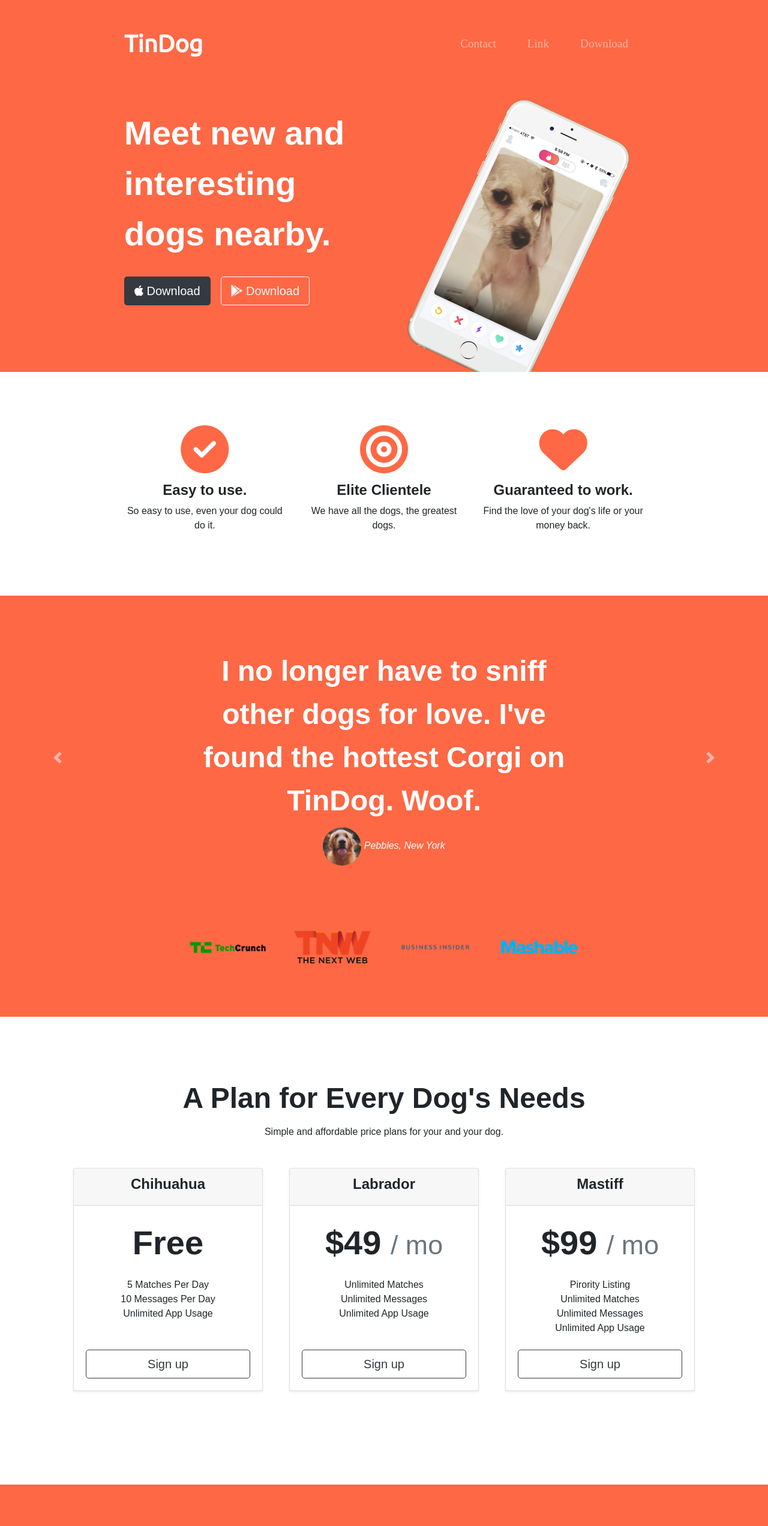
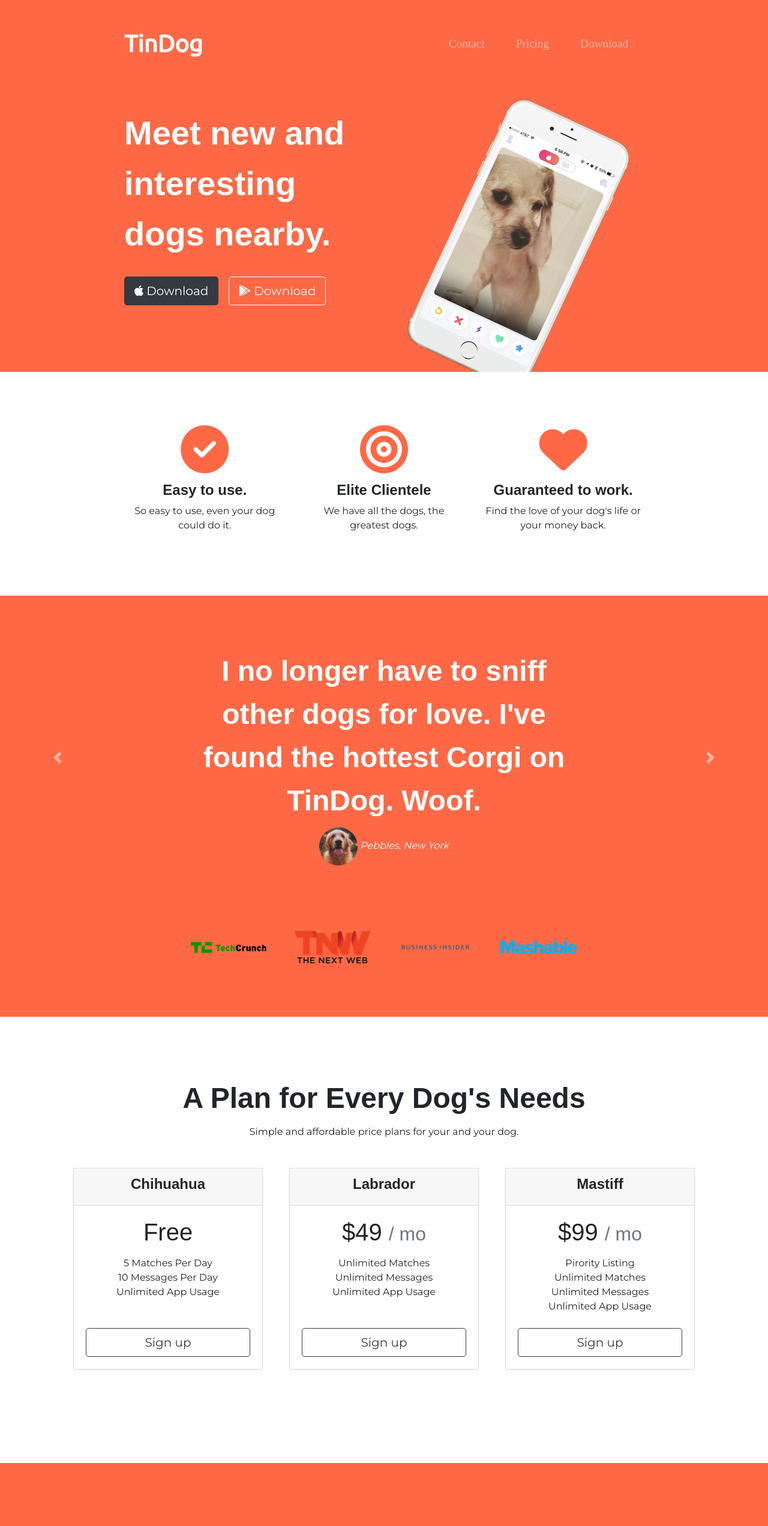
Before and after one commit to samreality4/tindogmaster, a plain HTML site: page index.html in a window 1280 px wide. Shown: the top 2544 px of the page at 60% size. Drawn offline with nearby package versions, Linux system fonts and the light colour scheme.

Commit message:
refractor overall code

```diff
--- a/css/styles.css
+++ b/css/styles.css
@@ -1,34 +1,50 @@
 /* Generic Elements */
-body {
-  font-family: "Montserrat-Black", sans-serif;
+
+
+h1, h2, h3, h4, h5, h6 {
+font-family: "Montserrat-Black", sans-serif;
 }
 
-h1 {
+h2 {
+  font-size: 3rem;
+  font-weight: bold;
+  line-height: 1.5;
+}
+
+h3 {
+  font-size: 1.5rem;
+  font-weight: bold;
+}
+
+body {
+  font-family: "Montserrat", sans-serif;
+  text-align: center;
+}
+
+/* Heading */
+.big-heading {
   font-family: "Montserrat-Black", sans-serif;
   font-size: 3.5rem;
   font-weight: 900;
   line-height: 1.5;
 }
 
-h2 {
-  font-family: "Montserrat-Black", sans-serif;
-  font-size: 3rem;
-  font-weight: bold;
-  line-height: 1.5;
+/* Sections */
+.color-section {
+  background-color: #fe6845;
+  color: #fff;
+
 }
 
-h3 {
-  font-family: "Montserrat-Black", sans-serif;
-  font-size: 1.5rem;
-  font-weight: bold;
+.white-section {
+  background-color: #fff;
 }
+
 
 /* NavBar */
 .bg-custom {
   background-color: #fe6845;
 }
-
-.container-fluid {}
 
 .navbar {
   padding: 0 0 4.5rem 0;
@@ -53,11 +69,10 @@ h3 {
   font-size: 1.2rem;
 }
 
-/* Main Content */
+/* title */
 #title {
-  background-color: #fe6845;
-  color: #fff;
   padding: 3% 15% 7%;
+  text-align: left;
 }
 
 .download-button {
@@ -71,8 +86,8 @@ h3 {
   right: 25%;
 }
 
+/* features */
 #features {
-  background-color: #fff;
   padding: 7% 15%;
   position: relative;
   z-index: 1;
@@ -88,11 +103,9 @@ h3 {
   text-align: center;
 }
 
+/* testimonials */
 #testimonials {
-  ;
-  text-align: center;
   background-color: #fe6845;
-  color: #fff;
 }
 
 .testimonial-image {
@@ -104,13 +117,8 @@ h3 {
   padding: 7% 25%
 }
 
-.carousel-control-prev-icon {}
-
-.carousel-control-next-icon {}
-
+/* press   */
 #press {
-  background-color: #fe6845;
-  text-align: center;
   padding-bottom: 3%;
 }
 
@@ -119,8 +127,8 @@ h3 {
   margin: 20px 20px 50px;
 }
 
+/* pricing */
 #pricing {
-  text-align: center;
   padding: 100px;
 }
 
@@ -132,6 +140,22 @@ h3 {
   visibility: hidden;
 }
 
+
+#cta {
+  padding: 7% 25%;
+}
+
+
+#footer {
+  padding: 7% 15%;
+}
+
+.footer-icon {
+  margin-right: .75%;
+  margin-bottom: 2%;
+}
+
+/* Responsiveness */
 @media (max-width: 992px) {
   #title {
     text-align: center;
@@ -148,7 +172,7 @@ h3 {
     text-align: center;
   }
 
-  h1 {
+  .big-heading {
     font-size: 2.5rem;
   }
 
@@ -160,21 +184,3 @@ h3 {
     font-size: 1rem;
   }
 }
-
-#cta {
-  background-color: #fe6845;
-  color: #fff;
-  padding: 7% 25%;
-  text-align: center;
-}
-
-
-#footer {
-  padding: 7% 15%;
-  text-align: center;
-}
-
-.footer-icon {
-  margin-right: .75%;
-  margin-bottom: 2%;
-}
--- a/index.html
+++ b/index.html
@@ -19,8 +19,7 @@
 
 <body>
 
-  <section id="title">
-
+  <section class = "color-section" id="title">
     <div class="container-fluid">
 
       <!-- Navigation Bar -->
@@ -30,17 +29,16 @@
         <button class="navbar-toggler" type="button" data-toggle="collapse" data-target="#navbarSupportedContent" aria-controls="navbarSupportedContent" aria-expanded="false" aria-label="Toggle navigation">
           <span class="navbar-toggler-icon"></span>
         </button>
-
         <div class="collapse navbar-collapse" id="navbarSupportedContent">
           <ul class="navbar-nav ml-auto">
             <li class="nav-item">
-              <a class="nav-link" href="#">Contact</a>
+              <a class="nav-link" href="#footer">Contact</a>
             </li>
             <li class="nav-item">
-              <a class="nav-link" href="#">Link</a>
+              <a class="nav-link" href="#pricing">Pricing</a>
             </li>
             <li class="nav-item">
-              <a class="nav-link" href="#">Download</a>
+              <a class="nav-link" href="#cta">Download</a>
             </li>
           </ul>
         </div>
@@ -50,9 +48,11 @@
 
       <div class="row">
         <div class="col-lg-6">
-          <h1>Meet new and interesting dogs nearby.</h1>
-          <button class="btn btn-dark btn-lg download-button" type="button"><i class="fab fa-apple"></i> Download</button>
-          <button class="btn btn-outline-light btn-lg download-button" type="button"><i class="fab fa-google-play"></i> Download</button>
+          <h1 class="big-heading">Meet new and interesting dogs nearby.</h1>
+          <button class="btn btn-dark btn-lg download-button" type="button">
+            <i class="fab fa-apple"></i> Download</button>
+          <button class="btn btn-outline-light btn-lg download-button" type="button">
+            <i class="fab fa-google-play"></i> Download</button>
         </div>
         <div class="col-lg-6">
           <img class="phone-image" src="images/iphone6.png" alt="iphone-mockup">
@@ -64,7 +64,7 @@
 
   <!-- Features -->
 
-  <section id="features">
+  <section class="white-section" id="features">
     <div class="container-fluid">
       <div class="row">
         <div class="col-lg-4 icon-container">
@@ -72,7 +72,6 @@
           <h3>Easy to use.</h3>
           <p>So easy to use, even your dog could do it.</p>
         </div>
-
         <div class="col-lg-4 icon-container">
           <i class="fas fa-bullseye icons"></i>
           <h3>Elite Clientele</h3>
@@ -89,8 +88,7 @@
 
   <!-- Testimonials -->
 
-  <section id="testimonials">
-
+  <section class="color-section"id="testimonials">
     <div id="testimonial-carousel" class="carousel slide" data-ride="true" data-interval="7000">
       <div class="carousel-inner">
         <div class="carousel-item active">
@@ -112,32 +110,25 @@
         <span class="carousel-control-next-icon" aria-hidden="true"></span>
         <span class="sr-only">Next</span>
       </a>
+    </div>
+  </section>
 
-    </div>
-
-
-  </section>
   <!-- Press -->
 
-  <section id="press">
+  <section class="color-section"id="press">
     <img class="press-logo" src="images/techcrunch.png" alt="tc-logo">
     <img class="press-logo" src="images/tnw.png" alt="tnw-logo">
     <img class="press-logo" src="images/bizinsider.png" alt="biz-insider-logo">
     <img class="press-logo" src="images/mashable.png" alt="mashable-logo">
-
   </section>
-
 
   <!-- Pricing -->
 
-  <section id="pricing">
+  <section class="white-section"id="pricing">
     <div class="container-fluid">
-
       <h2>A Plan for Every Dog's Needs</h2>
       <p>Simple and affordable price plans for your and your dog.</p>
-
       <div class="row">
-
         <div class="pricing-column col-lg-4 col-md-6">
           <div class="card mb-4 shadow-sm">
             <div class="card-header">
@@ -155,7 +146,6 @@
             </div>
           </div>
         </div>
-
         <div class="pricing-column col-lg-4 col-md-6">
           <div class="card mb-4 shadow-sm">
             <div class="card-header">
@@ -173,11 +163,8 @@
             </div>
           </div>
         </div>
-
         <div class="pricing-column col-lg-4">
           <div class="card mb-4 shadow-sm">
-
-
             <div class="card-header">
               <h3>Mastiff</h3>
             </div>
@@ -194,34 +181,28 @@
           </div>
         </div>
       </div>
-
     </div>
-
   </section>
-
 
   <!-- Call to Action -->
 
-  <section id="cta">
-
+  <section class="color-section" id="cta">
     <h2>Find the True Love of Your Dog's Life Today.</h2>
-    <button class="btn btn-dark btn-lg download-button" type="button"><i class="fab fa-apple"></i> Download</button>
-    <button class="btn btn-outline-light btn-lg download-button" type="button"><i class="fab fa-google-play"></i> Download</button>
-
+    <button class="btn btn-dark btn-lg download-button" type="button">
+      <i class="fab fa-apple"></i> Download</button>
+    <button class="btn btn-outline-light btn-lg download-button" type="button">
+      <i class="fab fa-google-play"></i> Download</button>
   </section>
-
 
   <!-- Footer -->
 
-  <footer id="footer">
+  <footer class="white-section" id="footer">
     <i class="fas fa-envelope footer-icon"></i>
     <i class="fab fa-instagram footer-icon"></i>
     <i class="fab fa-twitter footer-icon"></i>
     <i class="fab fa-facebook-square footer-icon"></i>
-    <p>© Copyright 2018 TinDog</p>
-
+    <p>© Copyright 2020 TinDog</p>
   </footer>
-
 
 </body>
 
```
